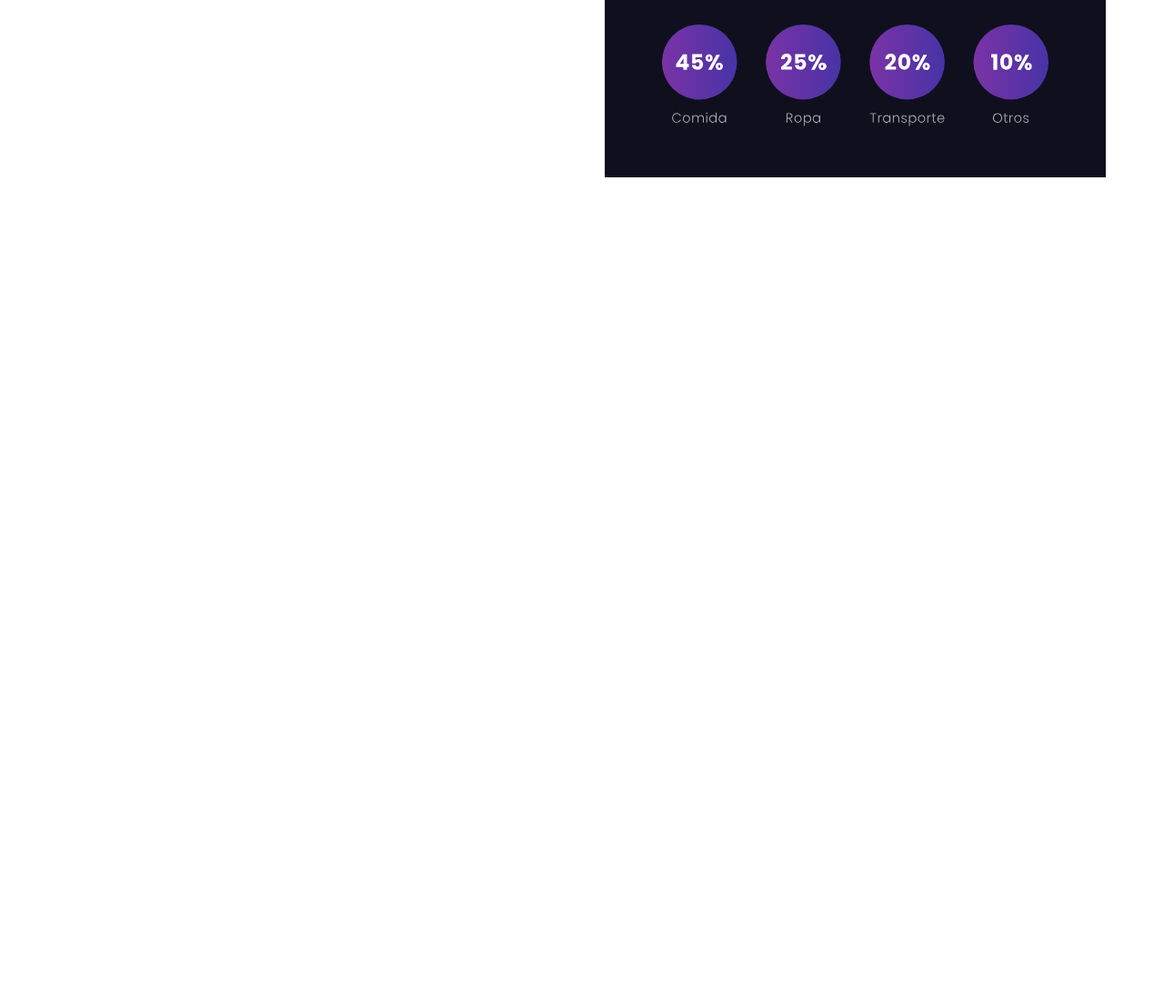
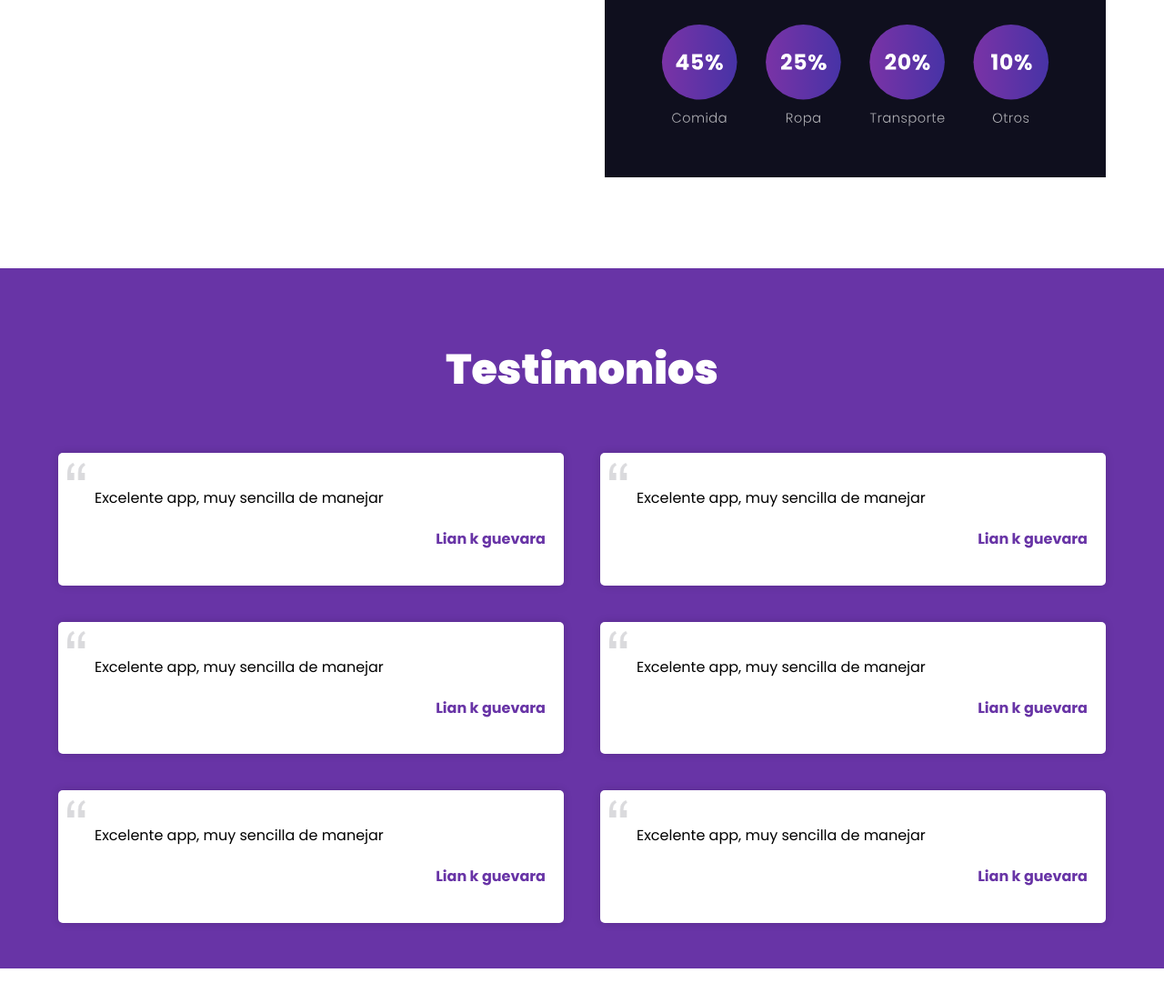
Before and after one commit to lkguevara/Nucleus, a plain HTML site: page index.html in a window 1280 px wide. Shown: the part 4226-5329 px from the top of the page at 91% size. Before the commit the page ends 4471 px from the top, so only its background shows below. Drawn offline with Linux system fonts and the light colour scheme.

Commit message:
section testimony

```diff
--- a/css/styles.css
+++ b/css/styles.css
@@ -249,6 +249,55 @@ img {
     text-align: center;
 }
 
+/* testimonios */
+
+.testimonios{
+    background-color: var(--primario);
+    padding: 5rem 0;
+    margin: 10rem 0;
+
+}
+
+.testimonio__heading{
+    color: var(--blanco);
+}
+
+.testimonio__grid{
+    display: grid;
+    grid-template-columns: repeat(1fr);
+    gap: 4rem;
+}
+
+.testimonial{
+    background-color: var(--blanco);
+    padding: 2rem;
+    border-radius: 0.5rem;
+    box-shadow: 0 0 1rem rgb(0 0 0 /.15);
+    position: relative;
+}
+
+.testimonio__text{
+    padding-left: 2rem;
+}
+
+.testimonio__text::before{
+    content: "";
+    background-image: url(../img/comilla.png);
+    background-size: 2rem;
+    background-repeat: no-repeat;
+    background-position: center;
+    width: 2rem;
+    height: 2rem;
+    position: absolute;
+    left: 1rem;
+    top: 1rem;
+}
+
+.testimonio__autor{
+    color: var(--primario);
+    font-weight: 700;
+    text-align: right;
+}
 
 
 /* Media queries */
@@ -362,6 +411,14 @@ img {
         font-size: 4rem;
     }
 
+    /* testimonios */
+
+    .testimonio__grid{
+        display: grid;
+        grid-template-columns: repeat(2, 1fr);
+        gap: 4rem;
+}
+
 
 }
 
--- a/index.html
+++ b/index.html
@@ -128,6 +128,46 @@
             </div>
         </section>
 
+        <!-- testimonios -->
+
+        <section class="testimonios">
+            <div class="testimonio__container">
+                <h2 class="testimonio__heading">Testimonios</h2>
+
+                <div class="testimonio__grid">
+                    <div class="testimonial">
+                        <p class="testimonio__text">Excelente app, muy sencilla de manejar</p>
+                        <p class="testimonio__autor" >Lian k guevara</p>
+                    </div>
+
+                    <div class="testimonial">
+                        <p class="testimonio__text">Excelente app, muy sencilla de manejar</p>
+                        <p class="testimonio__autor" >Lian k guevara</p>
+                    </div>
+
+                    <div class="testimonial">
+                        <p class="testimonio__text">Excelente app, muy sencilla de manejar</p>
+                        <p class="testimonio__autor" >Lian k guevara</p>
+                    </div>
+
+                    <div class="testimonial">
+                        <p class="testimonio__text">Excelente app, muy sencilla de manejar</p>
+                        <p class="testimonio__autor" >Lian k guevara</p>
+                    </div>
+
+                    <div class="testimonial">
+                        <p class="testimonio__text">Excelente app, muy sencilla de manejar</p>
+                        <p class="testimonio__autor" >Lian k guevara</p>
+                    </div>
+
+                    <div class="testimonial">
+                        <p class="testimonio__text">Excelente app, muy sencilla de manejar</p>
+                        <p class="testimonio__autor" >Lian k guevara</p>
+                    </div>
+
+                </div>
+            </div>
+        </section>
 
 
 
```
